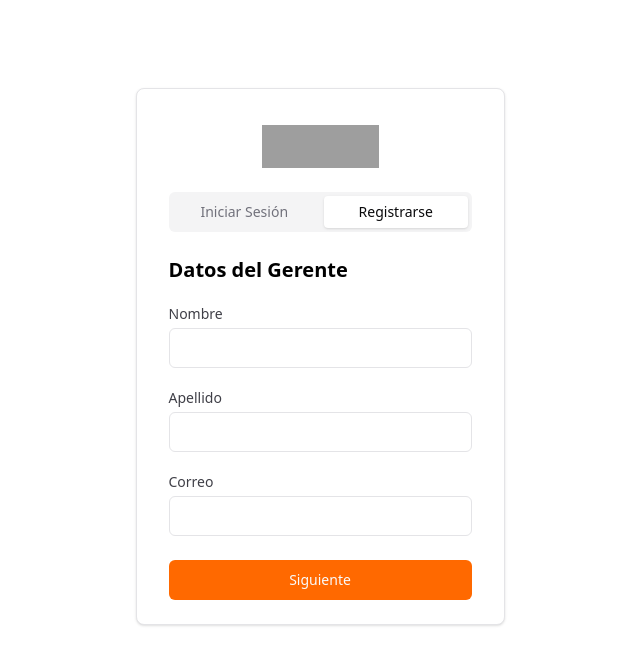
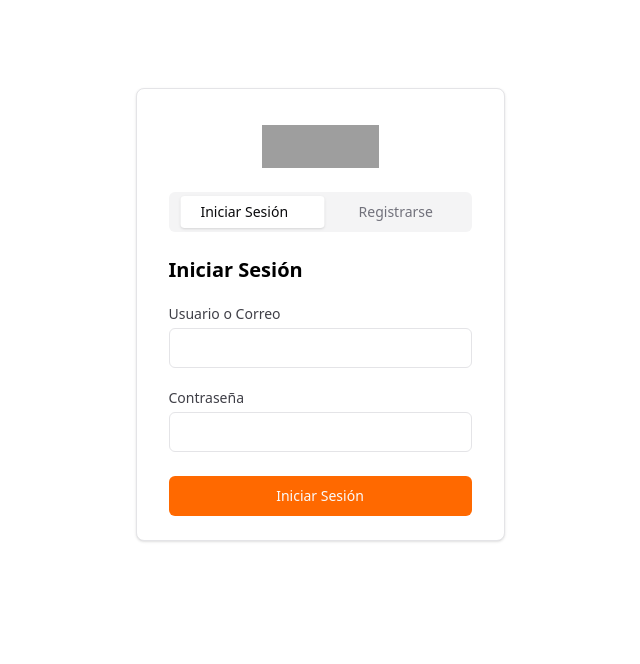
Before and after one commit to Estvn/Meniu_Frontend, a React (Vite) app: page / in a window 1280 px wide. Shown: the top 664 px of the page, without its empty margins (320-960 px from the left). Built offline with nearby package versions, Linux system fonts and the light colour scheme; grey boxes are pictures that could not be loaded.

Commit message:
Agregando vistas de formulario de registro y login

```diff
--- a/src/components/GenericComponent.tsx
+++ /dev/null
@@ -1,23 +0,0 @@
-import { StepProvider } from "./administration/restaurant_registry/StepContext";
-import ButtonPrevious from "./administration/restaurant_registry/ButtonPrevious";
-import TabNavigation from "./administration/restaurant_registry/TabNavigation";
-import LayoutLoginForm from "../layouts/LayoutLoginForm";
-import FormRegistry from "./administration/restaurant_registry/FormRegistry";
-
-function GenericComponent() {
-  return (
-    <StepProvider>
-      <div>
-        <div className="flex flex-col items-center justify-center px-4 text-center">
-          <LayoutLoginForm
-            BackButtonComponent={<ButtonPrevious />}
-            TabNavigationComponent={<TabNavigation />}
-            FormComponent={<FormRegistry />}
-          />
-        </div>
-      </div>
-    </StepProvider>
-  );
-}
-
-export default GenericComponent;
--- /dev/null
+++ b/src/components/Login.tsx
@@ -0,0 +1,46 @@
+import { StepProvider, useStepContext } from "./administration/restaurant_registry/StepContext";
+import ButtonPrevious from "./administration/restaurant_registry/ButtonPrevious";
+import TabNavigation from "./administration/restaurant_registry/TabNavigation";
+import LayoutLoginForm from "../layouts/LayoutLoginForm";
+import FormRegistry from "./administration/restaurant_registry/FormRegistry";
+import FormLogin from "./administration/restaurant_registry/FormLogin";
+import { useState, useEffect, useRef } from "react";
+
+function LoginContent() {
+  const [activeTab, setActiveTab] = useState<"login" | "register">("login");
+  const { resetStep } = useStepContext();
+  const prevTabRef = useRef(activeTab);
+
+  useEffect(() => {
+    if (prevTabRef.current !== activeTab) {
+      resetStep();
+      prevTabRef.current = activeTab;
+    }
+  }, [activeTab, resetStep]);
+
+  const handleTabChange = (tab: "login" | "register") => {
+    setActiveTab(tab);
+  };
+
+  return (
+    <div>
+      <div className="flex flex-col items-center justify-center px-4 text-center">
+        <LayoutLoginForm
+          BackButtonComponent={<ButtonPrevious />}
+          TabNavigationComponent={<TabNavigation activeTab={activeTab} onTabChange={handleTabChange} />}
+          FormComponent={activeTab === "login" ? <FormLogin /> : <FormRegistry />}
+        />
+      </div>
+    </div>
+  );
+}
+
+function Login() {
+  return (
+    <StepProvider>
+      <LoginContent />
+    </StepProvider>
+  );
+}
+
+export default Login;
--- /dev/null
+++ b/src/components/administration/restaurant_registry/FormLogin.tsx
@@ -0,0 +1,101 @@
+"use client";
+
+import { useForm, FormProvider, useFormContext } from "react-hook-form";
+import type { SubmitHandler } from "react-hook-form";
+import ButtonNext from "./ButtonNext";
+
+interface FormValues {
+    userOrEmail: string;
+    password: string;
+}
+
+interface InputFieldProps {
+    id: keyof FormValues;
+    label: string;
+    type?: string;
+    validation?: Record<string, unknown>;
+}
+
+function InputField({ id, label, type = "text", validation = {} }: InputFieldProps) {
+
+    const { register, formState: { errors, touchedFields } } = useFormContext<FormValues>();
+    const errorMsg = errors[id]?.message || (errors[id] && "Requerido");
+    const inputClass =
+        "w-full h-10 px-3 py-2 bg-white border border-zinc-200 rounded-md focus:outline-none focus:ring-2 focus:ring-orange-500 focus:border-transparent text-sm sm:text-base";
+    const labelClass = "block mb-1 text-left text-sm font-medium text-zinc-700";
+    const errorClass = "mt-1 text-xs text-red-500";
+
+    return (
+        <div>
+            <label htmlFor={String(id)} className={labelClass}> {label} </label>
+            <input
+                id={String(id)}
+                type={type}
+                {...register(id, validation)}
+                className={inputClass}
+            />
+            {errorMsg && touchedFields[id] && <span className={errorClass}>{String(errorMsg)}</span>}
+        </div>
+    );
+}
+
+export default function FormLogin() {
+
+    const methods = useForm<FormValues>({ mode: "onSubmit" });
+    const { handleSubmit } = methods;
+
+    const onSubmit: SubmitHandler<FormValues> = (data) => {
+        console.log("Form Data:", data);
+    };
+
+    return (
+        <FormProvider {...methods}>
+            <form onSubmit={handleSubmit(onSubmit)} className="w-full max-w-md mx-auto px-4 sm:px-6 lg:px-8 py-6 overflow-hidden">
+
+
+
+                    <div className="w-full max-w-sm mx-auto space-y-4 sm:space-y-5">
+                        <h2 className="mb-4 sm:mb-5 text-lg sm:text-xl font-semibold text-center sm:text-left">
+                        Iniciar Sesión
+                        </h2>
+                    <InputField
+                        id="userOrEmail"
+                        label="Usuario o Correo"
+                        validation={{
+                            required: "Requerido",
+                            validate: {
+                                validFormat: (value: string) => {
+                                    // Permitir nombres de usuario (sin @) o correos electrónicos válidos
+                                    const emailRegex = /^[A-Z0-9._%+-]+@[A-Z0-9.-]+\.[A-Z]{2,}$/i;
+                                    const usernameRegex = /^[a-zA-Z0-9_]{3,20}$/;
+
+                                    if (value.includes('@')) {
+                                        return emailRegex.test(value) || "Correo electrónico inválido";
+                                    } else {
+                                        return usernameRegex.test(value) || "Usuario debe tener entre 3 y 20 caracteres alfanuméricos";
+                                    }
+                                }
+                            }
+                        }}
+                    />
+
+                    <InputField
+                        id="password"
+                        label="Contraseña"
+                        type="password"
+                        validation={{
+                            required: "Requerido",
+                            minLength: { value: 6, message: "Mínimo 6 caracteres" },
+                        }}
+                    />
+
+                    <div className="mt-6 flex justify-center sm:justify-end w-full max-w-sm mx-auto">
+                        <ButtonNext
+                            text="Iniciar Sesión"
+                        />
+                    </div>
+                </div>
+            </form>
+        </FormProvider>
+    );
+}
--- a/src/components/administration/restaurant_registry/FormRegistry.tsx
+++ b/src/components/administration/restaurant_registry/FormRegistry.tsx
@@ -238,7 +238,7 @@ export default function FormRegistry() {
                         type="password"
                         validation={{
                             required: "Requerido",
-                            minLength: { value: 6, message: "6+ caracteres" },
+                            minLength: { value: 8, message: "8+ caracteres" },
                         }}
                         />
                         <InputField
--- a/src/components/administration/restaurant_registry/StepContext.tsx
+++ b/src/components/administration/restaurant_registry/StepContext.tsx
@@ -5,6 +5,7 @@ interface StepContextType {
     step: number;
     nextStep: () => void;
     prevStep: () => void;
+    resetStep: () => void;
     handleStepTransition: (nextStepFunction: () => void) => void;
     isTransitioning: boolean;
 }
@@ -23,6 +24,7 @@ export const StepProvider = ({ children }: { children: React.ReactNode }) => {
 
     const nextStep = () => setStep((prev) => prev + 1);
     const prevStep = () => setStep((prev) => Math.max(prev - 1, 0));
+    const resetStep = () => setStep(0);
 
     const handleStepTransition = async (nextStepFunction: () => void) => {
         setIsTransitioning(true);
@@ -33,7 +35,7 @@ export const StepProvider = ({ children }: { children: React.ReactNode }) => {
     };
 
     return (
-        <StepContext.Provider value={{ step, nextStep, prevStep, handleStepTransition, isTransitioning }}>
+        <StepContext.Provider value={{ step, nextStep, prevStep, resetStep, handleStepTransition, isTransitioning }}>
             {children}
         </StepContext.Provider>
     );
--- a/src/components/administration/restaurant_registry/TabNavigation.tsx
+++ b/src/components/administration/restaurant_registry/TabNavigation.tsx
@@ -8,7 +8,7 @@ interface TabNavigationProps {
 }
 
 function TabNavigation({
-  activeTab: propActiveTab = "register",
+  activeTab: propActiveTab = "login",
   onTabChange,
 }: TabNavigationProps) {
   const [internalActiveTab, setInternalActiveTab] = useState<"login" | "register">(propActiveTab);
@@ -25,7 +25,7 @@ function TabNavigation({
   };
 
   return (
-    <div className="w-full flex justify-center px-4 sm:px-0">
+    <div className="w-full flex justify-center px-4">
       <div
         className="box-border inline-flex gap-1 sm:gap-2 justify-end items-center py-1 px-1 h-8 sm:h-10 rounded-md bg-zinc-100 w-full max-w-[303px] min-w-[280px] transition-colors duration-300"
         role="tablist"
--- a/src/main.tsx
+++ b/src/main.tsx
@@ -1,10 +1,16 @@
 import { StrictMode } from 'react'
 import { createRoot } from 'react-dom/client'
+import {BrowserRouter, Routes, Route} from "react-router-dom";
+
 import './assets/css/global.css'
-import GenericComponent from './components/GenericComponent.tsx'
+import Login from './components/Login.tsx'
 
 createRoot(document.getElementById('root')!).render(
   <StrictMode>
-    <GenericComponent />
+    <BrowserRouter>
+      <Routes>
+        <Route path = "/" element = {<Login/>}></Route>
+      </Routes>
+    </BrowserRouter>
   </StrictMode>,
 )
```
